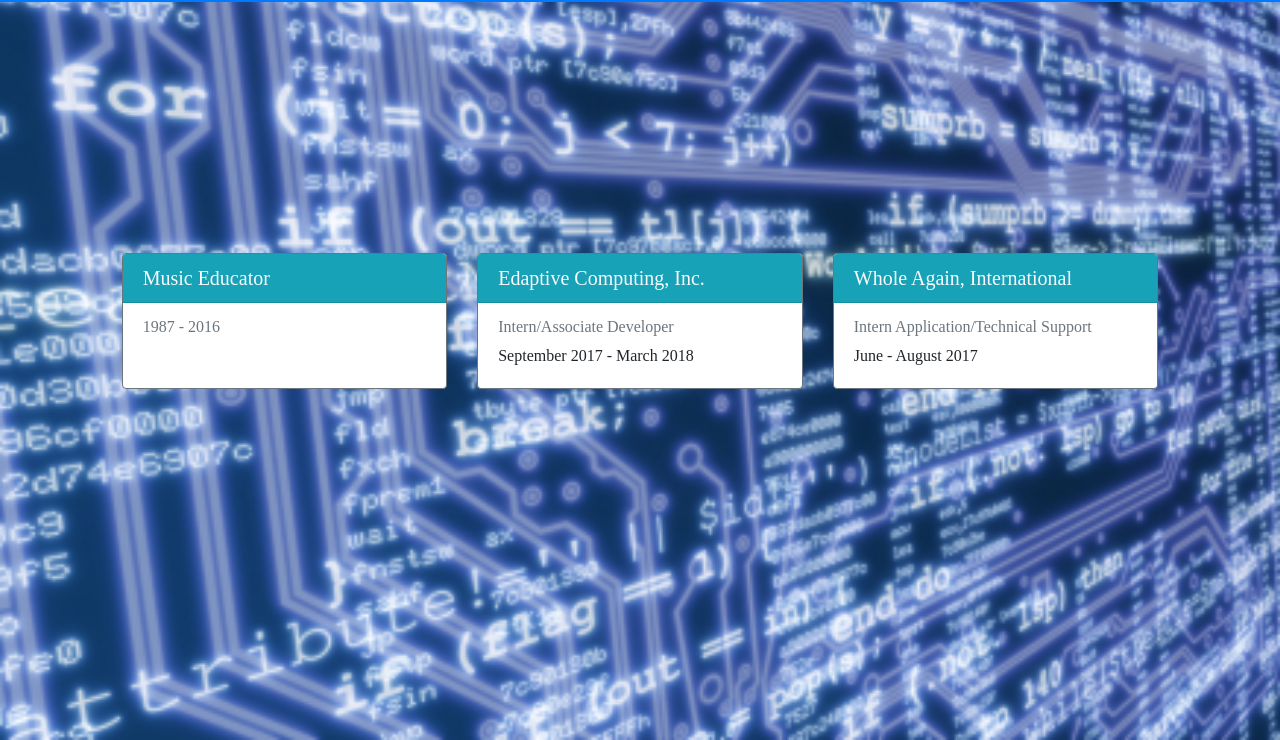
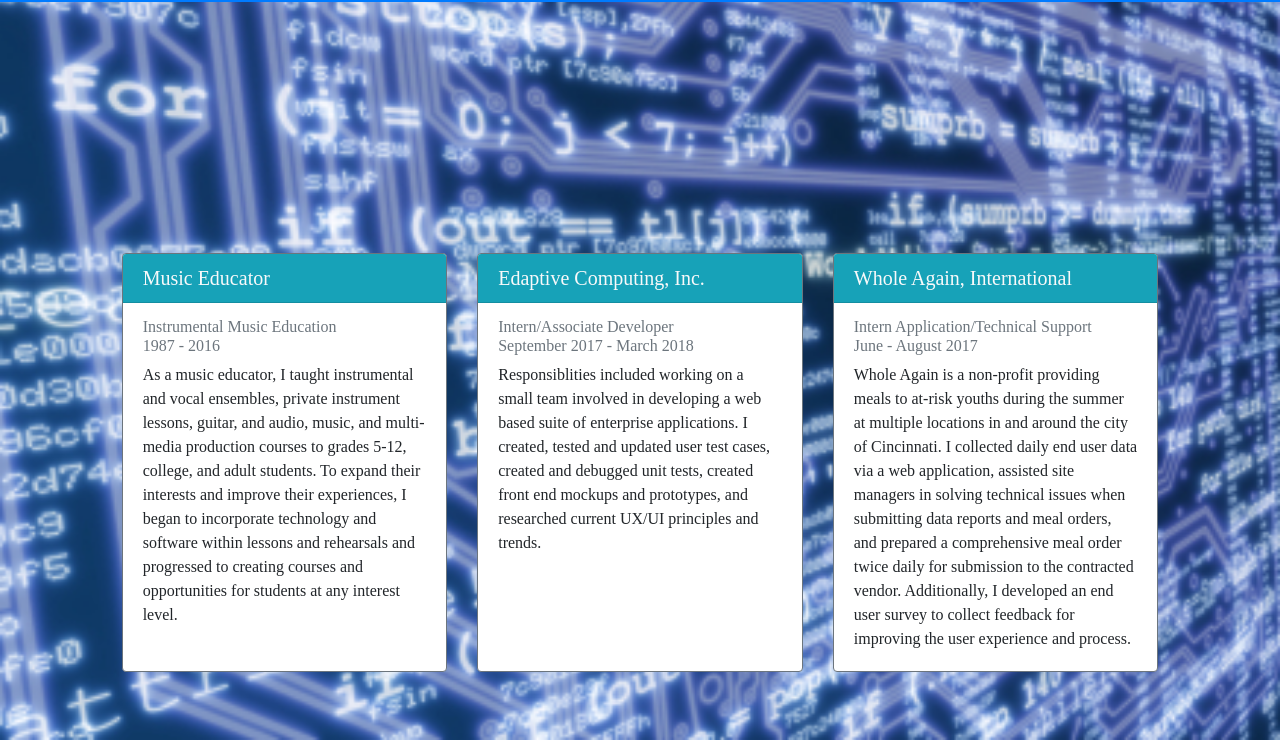
Before and after one commit to RTBoliske/RTBoliske.github.io, a plain HTML site: page experience.html in a window 1280 px wide. Shown: the part 60-800 px from the top of the page. Drawn offline with nearby package versions, Linux system fonts and the light colour scheme.

Commit message:
Add files via upload

```diff
--- a/experience.html
+++ b/experience.html
@@ -47,7 +47,7 @@
     </nav>
 
     <body>
-        <div class="view" style="background-image: url('images/abstract_code02.jpg');">
+        <div class="view" style="background-image: url('Images/abstract_code02.jpg');">
             <div class="container-fluid">
                 <div class="row" id="experienceCard">
                     <div class="col-lg-1 col-md-1 col-sm-12"></div>
@@ -56,26 +56,39 @@
                             <div class="card border-secondary">
                                 <h5 class="card-header bg-info text-light">Music Educator</h5>
                                 <div class="card-body">
-                                    <h6 class="card-subtitle mb-2 text-muted">1987 - 2016</h6>
-                                </div>
-                                <div class="card-text">
-
+                                    <h6 class="card-subtitle mb-2 text-muted">Instrumental Music Education<br>1987 - 2016</h6>
+                                    <p class="card-text">
+                                        As a music educator, I taught instrumental and vocal ensembles, private instrument lessons, guitar,
+                                        and audio, music, and multi-media production courses to grades 5-12, college, and adult students. To expand their
+                                        interests and improve their experiences, I began to incorporate technology and software within lessons
+                                        and rehearsals and progressed to creating courses and opportunities for students at any interest level.
+                                    </p>
                                 </div>
                             </div>
 
                             <div class="card border-secondary">
                                 <h5 class="card-header bg-info text-light">Edaptive Computing, Inc.</h5>
                                 <div class="card-body">
-                                    <h6 class="card-subtitle mb-2 text-muted">Intern/Associate Developer</h6>
-                                    <p class="card-text">September 2017 - March 2018</p>
+                                    <h6 class="card-subtitle mb-2 text-muted">Intern/Associate Developer<br>September 2017 - March 2018</h6>
+                                    <p class="card-text">
+                                        Responsiblities included working on a small team involved in developing a web based suite of enterprise applications.
+                                        I created, tested and updated user test cases, created and debugged unit tests, created front end mockups and prototypes,
+                                        and researched current UX/UI principles and trends.
+                                    </p>
                                 </div>
                             </div>
 
                             <div class="card border-secondary">
                                 <h5 class="card-header bg-info text-light">Whole Again, International</h5>
                                 <div class="card-body">
-                                    <h6 class="card-subtitle mb-2 text-muted">Intern Application/Technical Support</h6>
-                                    <p class="card-text">June - August 2017</p>
+                                    <h6 class="card-subtitle mb-2 text-muted">Intern Application/Technical Support<br>June - August 2017</h6>
+                                    <p class="card-text">
+                                        Whole Again is a non-profit providing meals to at-risk youths during the summer at multiple locations
+                                        in and around the city of Cincinnati. I collected daily end user data via a web application, assisted
+                                        site managers in solving technical issues when submitting data reports and meal orders, and prepared a
+                                        comprehensive meal order twice daily for submission to the contracted vendor. Additionally, I developed
+                                        an end user survey to collect feedback for improving the user experience and process.
+                                    </p>
                                 </div>
                             </div>
                         </div>
```
